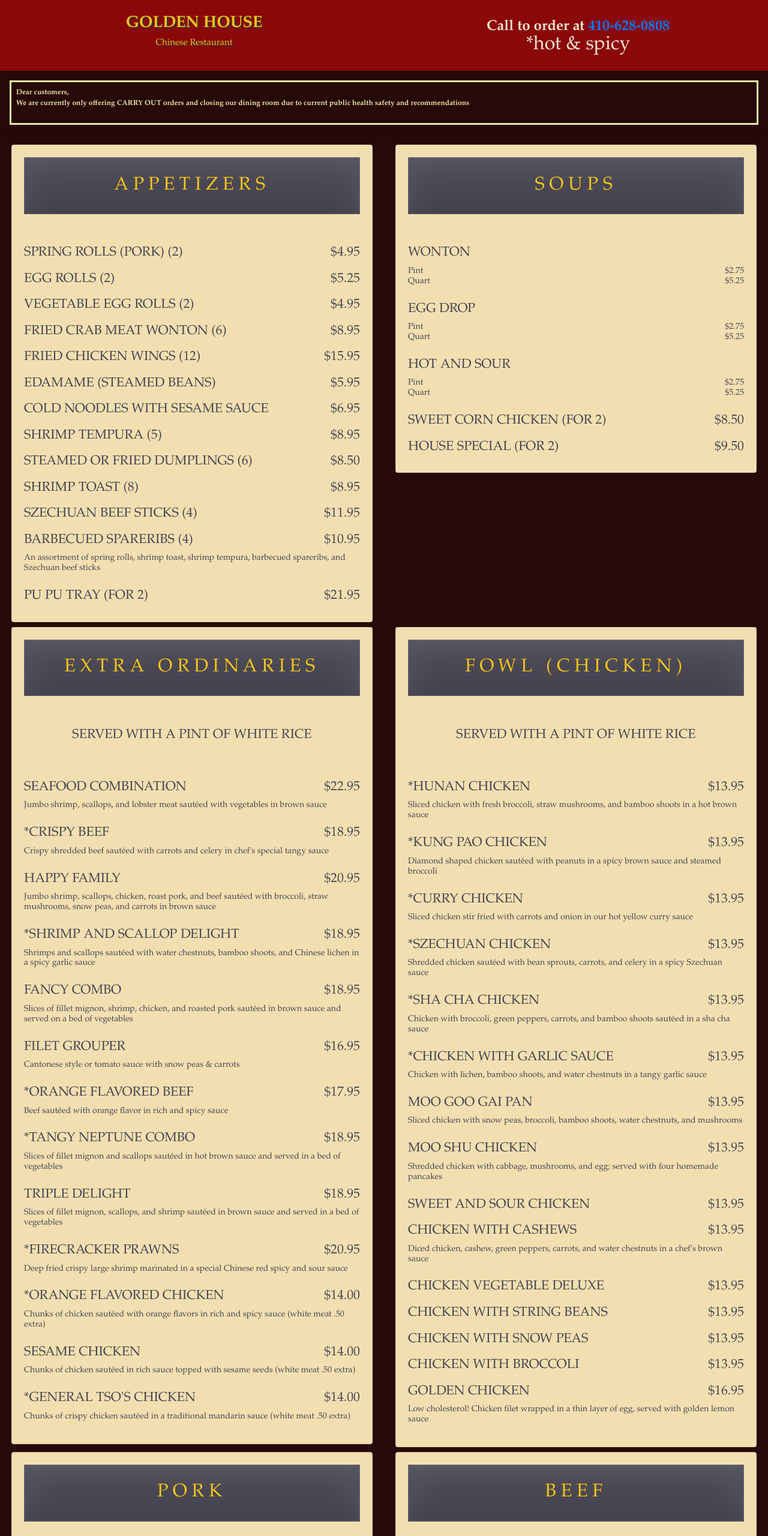
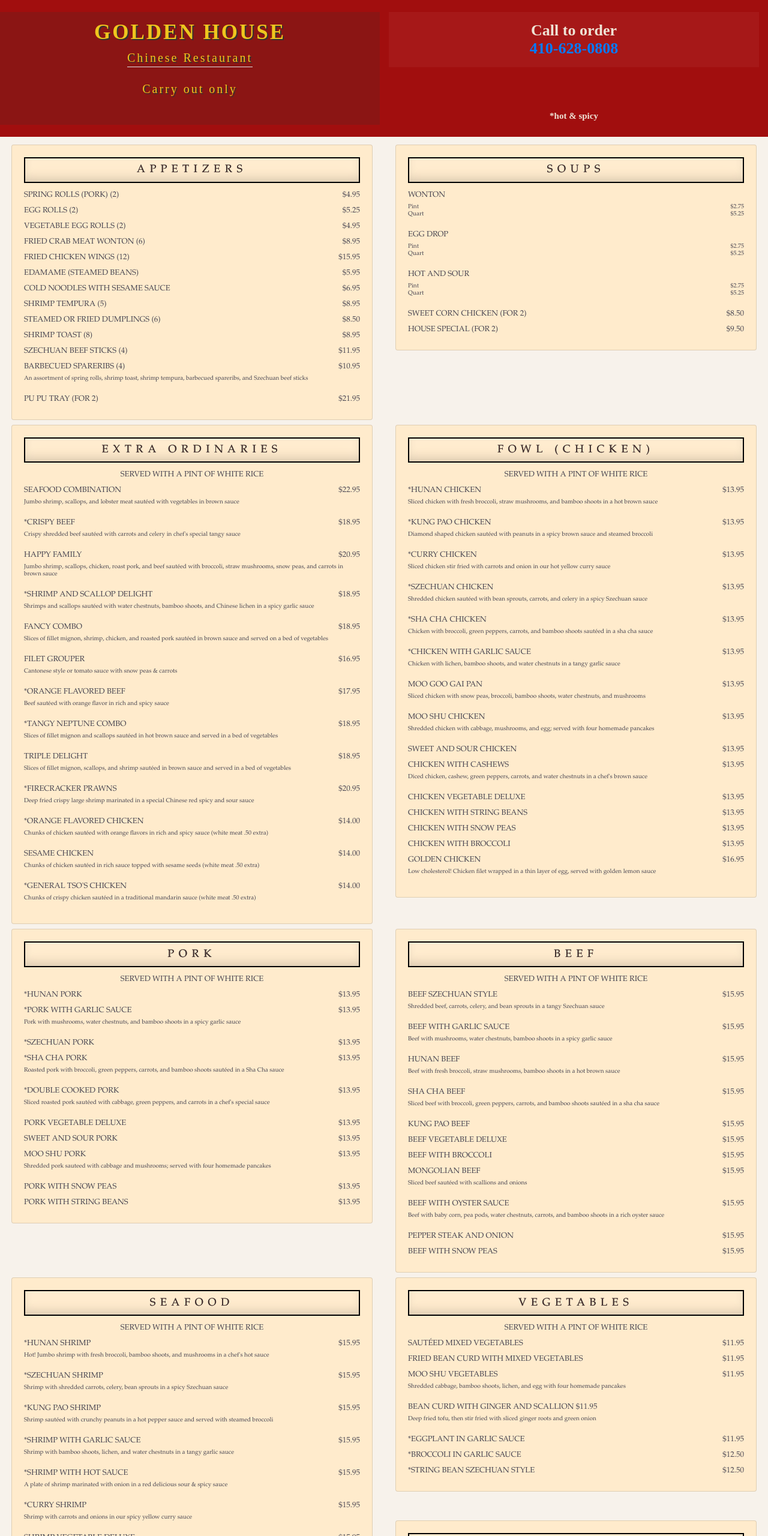
Before and after one commit to amyamyV/GH-Website, a plain HTML site: page menu.html in a window 1280 px wide. Shown: the top 2560 px of the page at 60% size. Drawn offline with nearby package versions, Linux system fonts and the light colour scheme.

Commit message:
Update style; remove covid notices

```diff
--- a/index.css
+++ b/index.css
@@ -1,5 +1,5 @@
 #bottom-div {
-    background-color: rgb(0,0,0);
+
 }
 
 #center_text {
@@ -11,36 +11,23 @@
 #call_box {
     font-size: 3.5vw;
     border-color: rgba(53, 52, 48, .8);
-    border-style: solid;
     border-width: 4px;
     width: fit-content;
     display: inline-block;
-}
-
-#covid_info {
-    color: rgb(238,232,170);
-    border-color: rgb(238,232,170);
-    border-style: solid;
-    border-width: 3px;
-    font-size: 15px;
-    width: 70vw;
-    max-width: 550px;
-    margin-left: 14vw
+    background-color: rgba(252, 215, 215, .05)
 }
 
 #dynasty {
-    background-color: rgba(41, 35, 35);
+    background-color: rgb(247, 242, 235);
     font-weight: bolder;
-    color: rgb(227, 222, 209);
 }
 
 #dyn_about {
     margin: auto;
-    line-height: 22px;
+    line-height: 25px;
     font-size: 16px;
-    background-color: rgba(222, 213, 189, .1);
+    background-color: rgb(247, 242, 235);
     margin-top: 4vw;
-    box-shadow: 0 0 3px 3px rgba(222, 213, 189, .6);
 }
 
 #dyn_pic {
@@ -53,7 +40,7 @@
     opacity: .9;
     border-color: black;
     border-style: solid;
-    border-width: 1vw;
+    border-width: .5vw;
     width: 75vw;
     max-width: 600px;
 }
@@ -74,14 +61,15 @@
 }
 
 #gh {
-    font-size: 28px;
+    font-size: 35px;
     font-weight: bolder;
     text-shadow: 2px 2px rgb(53, 52, 48)
 }
 
 #gh_box {
+    background-color: rgba(53, 52, 48, .2);
     color: rgb(242, 202, 44);
-    font-size: 15px;
+    font-size: 20px;
     margin-top: 12px;
     z-index: 1;
     letter-spacing: 3px;
@@ -106,24 +94,15 @@
     font-weight: bolder;
     line-height: 30px;
     letter-spacing: 3px;
-    padding: 30px;
-    margin-left: auto;
-    margin-right: auto;
-    padding-top: 10vw;
+    padding: 3vw;
     padding-bottom: 10vw;
+    background-color: rgb(250, 249, 247);
 }
 
-#info_red_box:before {
+#info_box:before {
     opacity: 0.3;
 }
 
-#info_red_box {
-    align-items: center;
-    background-image: url('photos/threePics.png');
-    background-repeat: no-repeat;
-    background-size: contain;
-    background-position: center;
-}
 
 #location {
     background-color: rgba(53, 52, 48, .4);
@@ -135,23 +114,22 @@
 
 #menu_box {
     font-size: 5vw;
-    border-color: rgba(53, 52, 48, .8);
-    border-style: solid;
+    border-color: rgba(53, 52, 48, .2);
     border-width: 4px;
     width: fit-content;
     display: inline-block;
+    background-color: rgba(252, 215, 215, .05)
 }
 
 #nav_div{
-    margin-left: 32px;
+    margin-left: 25px;
 }
 
 #nav_bar a {
     background-color: rgba(252, 215, 215, .05);
     color: white;
-    font-size: 15px;
-    margin: .8px;
-    text-decoration: underline;
+    font-size: 22px;
+    margin: 5px;
 }
 
 #quote {
@@ -188,18 +166,16 @@
 #top_container {
     margin: 0px;
     padding: 0px;
+    padding-bottom: 20px;
     width: 100%;
-    background-color: rgb(1,10,34);
     background: linear-gradient(0deg, rgba(1,10,34,1) -20%, rgba(131,8,8,1) 25%, rgba(161,14,14,1) 67%, rgba(230,22,22,1) 137%);
 }
 
 #wt_and_two_dish {
     /* height: 80vw; */
-    width: 100%;
+    width: 70%;
     /* max-height: 800px; */
-    position: relative;
     /* opacity: .8; */
     /* margin: auto; */
-    margin: 0;
     background-size: contain;
 }
--- a/menu.css
+++ b/menu.css
@@ -1,8 +1,8 @@
 body {
-    font-family: papyrus, Garamond, Palatino, Times;
+    font-family: Garamond, Palatino, Times;
     font-size: 2.5vw;
     color: rgb(239, 227, 213);
-    background-color: rgb(38, 9, 8);
+    background-color: rgb(247, 242, 235);
 }
 
 
@@ -40,10 +40,10 @@ button:hover  {
     text-align: center;
     /*background-color: rgba(79,83,115,1);
     background: linear-gradient(0deg, rgba(1,10,34,1) -20%, rgba(38,34,46,1) 1%, rgba(79,83,115,1) 52%);*/
-    font-size: 1.7vw;
+    font-size: 13px;
     line-height: 200%;
     color: rgb(71, 69, 81);
-    background-color: rgb(242, 223, 177);
+    background-color: rgb(255, 235, 204);
     text-transform: uppercase;
     max-width: 700px;
     margin: auto;
@@ -52,28 +52,21 @@ button:hover  {
 
 .cardTitle {
     box-shadow: inset 0 -0.6em 1em -0.35em rgba(0,0,0,0.17),inset 0 0.6em 2em -0.3em rgba(255,255,255,0.15),inset 0 0 0em 0.05em rgba(255,255,255,0.12);
-    font-size: 2.4vw;
+    font-size: 18px;
     letter-spacing: .6vw;
     text-shadow: -.3px -.3px 0 rgb(76, 61, 61);
-    padding-top: 2vw;
-    padding-bottom: 2vw;
-    color: rgb(239, 197, 30);
-    background-color: rgb(71, 69, 81);
+    padding-top: .5vw;
+    padding-bottom: .5vw;
+    color: rgb(64, 49, 47);
     text-align: center;
+    margin-bottom: 8px;
+    border-color: black;
+    border-style: solid;
+    border-width: 2px;
 }
 
-#covid_info {
-    font-size: 12px;
-    color: rgb(238,232,170);
-    border-color: rgb(238,232,170);
-    border-style: solid;
-    border-width: 3px;
-    font-weight: bold;
-}
-
-
 .description {
-    font-size: 1.1vw;
+    font-size: 10px;
     line-height: 120%;
     text-transform: none;
     word-wrap: break-word;
@@ -81,15 +74,18 @@ button:hover  {
 }
 
 #gh_heading {
+    font-family: papyrus;
     padding-top: 20px;
     padding-bottom: 20px;
-    background-color: rgba(138, 8, 8);
+    background-color: rgb(161,14,14)
 }
 
 #gh_text {
     font-size: 15px;
     color: rgb(239, 197, 30);
     text-shadow: 2px 2px rgb(53, 52, 48);
+    background-color: rgba(53, 52, 48, .2);
+    letter-spacing: 3px;
 }
 
 .prices {
--- a/menu.html
+++ b/menu.html
@@ -32,27 +32,20 @@
 
 <body>
     <header id="gh_heading" class="row text-center">
-		<div id="gh_text" class="col-md">
-            <span style="font-size: 27px; font-weight: bolder">
+		<div id="gh_text" class="col p-2">
+            <span style="font-size: 35px; font-weight: bolder">
                 <a href=index.html style="color: rgb(239, 197, 30);">GOLDEN HOUSE</a>
-            </span> <br> Chinese Restaurant
+            </span> <br> <span style="font-size: 20px" class="border-bottom pb-1">Chinese Restaurant </span> <br> <br>
+            <span style="font-size: 20px"> Carry out only</span>
         </div>
-        <div id="call_to_order" class="col-md p-2">
-            <span style="font-size: 24px; font-weight: bolder">
-    		    Call to order at <a href="tel: 410-628-0808">410-628-0808</a>
-            </span>
-    		<br>
-    		*hot & spicy
+        <div id="call_to_order" class="col">
+            <div class="py-3" style="font-size: 26px; font-weight: bolder; background-color: rgba(252, 215, 215, .05);">
+    		    Call to order <br> <a href="tel: 410-628-0808">410-628-0808</a>
+            </div>
+    		<br><br>
+            <span style="font-size: 15px; font-weight: bolder">*hot & spicy</span>
         </div>
 	</header>
-
-    <div id="covid_info" class="m-3">
-        <p class="p-2"> Dear customers,
-            <br> We are currently only offering CARRY OUT orders and closing our dining room
-            due to current public health safety and recommendations
-        </p>
-    </div>
-    <hr>
 
     <div style="margin-top: 1vw;">
     	<div class="row my-2" style="">
@@ -63,8 +56,7 @@
     		<div class="col-sm mx-1 w-60" id="appExpand">
     			<div class="card card-body">
 					<div class="column">
-                        <div class="cardTitle">Appetizers</div><br>
-
+                        <div class="cardTitle">Appetizers</div>
 						Spring Rolls (Pork) (2)<span class="prices">$4.95</span> <br>
                         Egg Rolls (2) <span class="prices">$5.25</span> <br>
 						Vegetable Egg Rolls (2)<span class="prices">$4.95</span> <br>
@@ -93,7 +85,7 @@
     		<div class="col-sm mx-1 w-60" id="soupExpand">
     			<div class="card card-body">
 					<div class="column">
-                        <div class="cardTitle">Soups</div><br>
+                        <div class="cardTitle">Soups</div>
 
     					Wonton <br>
     					<p class="description">
@@ -128,8 +120,8 @@
         	<div class="col-sm mx-1 w-60" id="ordinariesExpand">
         		<div class="card card-body">
     				<div class="column">
-                        <div class="cardTitle">Extra Ordinaries</div><br>
-                        <div class="text-center">Served with a pint of white rice <br><br>
+                        <div class="cardTitle">Extra Ordinaries</div>
+                        <div class="text-center">Served with a pint of white rice <br>
                         </div>
 
     					Seafood Combination<span class="prices">$22.95</span> <br>
@@ -181,8 +173,8 @@
         	<div class="col-sm mx-1 w-60" id="fowlExpand">
         		<div class="card card-body">
 					<div class="column">
-                        <div class="cardTitle">Fowl (Chicken)</div><br>
-            			<div class="text-center">Served with a pint of white rice <br><br>
+                        <div class="cardTitle">Fowl (Chicken)</div>
+            			<div class="text-center">Served with a pint of white rice <br>
                         </div>
 
 						*Hunan Chicken<span class="prices">$13.95</span> <br>
@@ -232,8 +224,8 @@
     		<div class="col-sm mx-1 w-60" id="porkExpand">
     			<div class="card card-body">
 					<div class="column">
-                        <div class="cardTitle">Pork</div><br>
-            			<div class="text-center">Served with a pint of white rice <br><br>
+                        <div class="cardTitle">Pork</div>
+            			<div class="text-center">Served with a pint of white rice <br>
                         </div>
 
 						*Hunan Pork<span class="prices">$13.95</span> <br>
@@ -264,8 +256,8 @@
     		<div class="col-sm mx-1 w-60" id="beefExpand">
     			<div class="card card-body">
 					<div class="column">
-                        <div class="cardTitle">Beef</div><br>
-            			<div class="text-center">Served with a pint of white rice <br><br>
+                        <div class="cardTitle">Beef</div>
+            			<div class="text-center">Served with a pint of white rice <br>
                         </div>
 
 						Beef Szechuan Style<span class="prices">$15.95</span> <br>
@@ -302,8 +294,8 @@
     		<div class="col-sm mx-1 w-60" id="seafoodExpand">
     			<div class="card card-body">
 					<div class="column">
-                        <div class="cardTitle">Seafood</div><br>
-            			<div class="text-center">Served with a pint of white rice <br><br>
+                        <div class="cardTitle">Seafood</div>
+            			<div class="text-center">Served with a pint of white rice <br>
                         </div>
 
     					*Hunan Shrimp<span class="prices">$15.95</span> <br>
@@ -360,8 +352,8 @@
     		<div class="col-sm mx-1 w-60" id="vegetablesExpand">
     			<div class="card card-body">
 					<div class="column">
-                        <div class="cardTitle">Vegetables</div><br>
-            			<div class="text-center">Served with a pint of white rice <br><br>
+                        <div class="cardTitle">Vegetables</div>
+            			<div class="text-center">Served with a pint of white rice <br>
                         </div>
 
 						Sautéed Mixed Vegetables<span class="prices">$11.95</span> <br>
@@ -383,8 +375,8 @@
                 <!-- <button type="button" id=""  class="col-sm text-center">Egg Foo Young</button> -->
     			<div class="card card-body">
 					<div class="column">
-                        <div class="cardTitle">Egg Foo Young</div><br>
-            			<div class="text-center">Served with a pint of white rice <br><br>
+                        <div class="cardTitle">Egg Foo Young</div>
+            			<div class="text-center">Served with a pint of white rice <br>
                         </div>
 
 						Chicken or Pork<span class="prices">$11.95</span> <br>
@@ -405,8 +397,8 @@
     		<div class="col-sm mx-1 w-60" id="chowchopExpand">
     			<div class="card card-body">
 					<div class="column">
-                        <div class="cardTitle">Chow Mein / Chop Suey</div><br>
-                        <div class="text-center">Served with a pint of white rice <br><br>
+                        <div class="cardTitle">Chow Mein / Chop Suey</div>
+                        <div class="text-center">Served with a pint of white rice <br>
                         </div>
 
 						Chicken or Pork <br>
@@ -440,7 +432,7 @@
     		<div class="col-sm mx-1 w-60" id="friedExpand">
     			<div class="card card-body">
 					<div class="column">
-                        <div class="cardTitle">Fried Rice</div><br>
+                        <div class="cardTitle">Fried Rice</div>
 
     					Chicken or Pork <br>
     					<p class="description">
@@ -476,7 +468,7 @@
     		<div class="col-sm mx-1 w-60" id="noodlesExpand">
     			<div class="card card-body">
 					<div class="column">
-                        <div class="cardTitle">Lo Mein / Rice Noodles</div><br>
+                        <div class="cardTitle">Lo Mein / Rice Noodles</div>
                         <div class="text-center">Add $1 for rice noodles<br>
                         </div>
 
@@ -502,7 +494,7 @@
     		<div class="col-sm mx-1 w-60" id="lunchExpand">
     			<div class="card card-body">
 					<div class="column">
-                        <div class="cardTitle">Lunch Specials</div><br>
+                        <div class="cardTitle">Lunch Specials</div>
                         <div class="text-center">Served with fried rice and a choice of wonton soup or egg drop soup. <br>
         					From 11:30 am to 3:30 pm <br><br>
                         </div>
@@ -548,7 +540,7 @@
     		<div class="col-sm mx-1 w-60" id="dinnerExpand">
     			<div class="card card-body">
 					<div class="column">
-                        <div class="cardTitle">Dinner Combinations</div><br>
+                        <div class="cardTitle">Dinner Combinations</div>
                         <div class="text-center">Served with an egg roll, pork fried rice, and wonton, egg drop, or hot & sour  soup. <br>
         					Served after 3:30 pm. <br><br>
                         </div>
```
Also changed, not shown: index.html (+21 -32 lines), photos/photo-collage.png (added), photos/threePics.jpeg (added), 7 other files.
